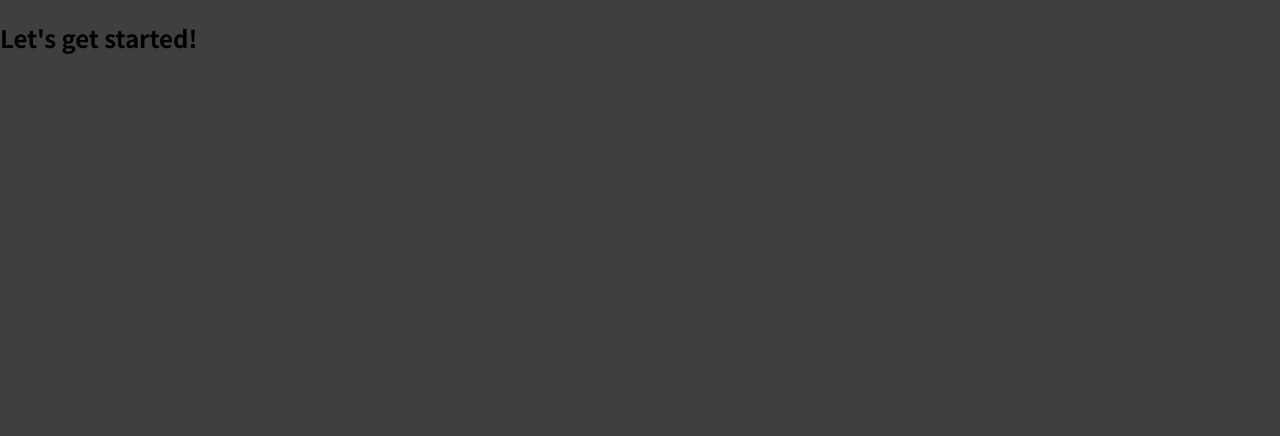
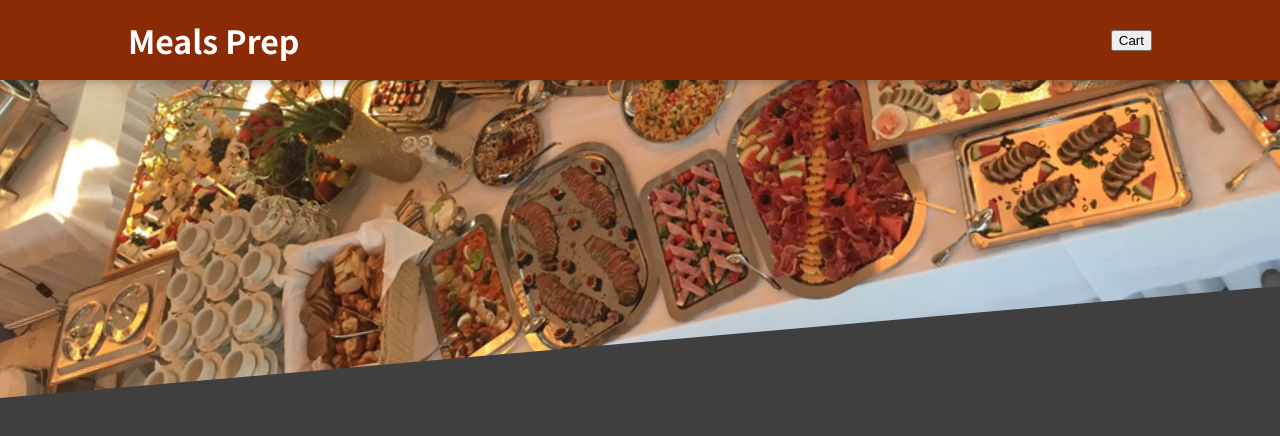
Before and after one commit to takkar94/BasicFoodAppWithHooks, a React (Create React App) app: page / in a window 1280 px wide. Shown: the top 436 px of the page. Built offline with nearby package versions, Linux system fonts and the light colour scheme.

Commit message:
added css as well as the main file

```diff
--- a/src/App.js
+++ b/src/App.js
@@ -1,8 +1,11 @@
+import { Fragment } from "react/cjs/react.production.min";
+import Header from "./Components/Layout/Header";
+
 function App() {
   return (
-    <div>
-      <h2>Let's get started!</h2>
-    </div>
+    <Fragment>
+      <Header/>
+    </Fragment>
   );
 }
 
--- a/src/Components/Layout/Header.js
+++ b/src/Components/Layout/Header.js
@@ -1,15 +1,16 @@
 import React from "react";
 import mealsImg from '../../Assets/meals.jpg'
+import classes from './Header.module.css'
 
 const Header = (props) => {
     return (
         <React.Fragment>
-            <header>
+            <header className={classes.header}>
                 <h1>Meals Prep</h1>
                 <button>Cart</button>
             </header>
-            <div>
-                <img src= {mealsImg}/>
+            <div className={classes['main-image']}>
+                <img src= {mealsImg} alt ="table full of food"/>
             </div>
         </React.Fragment>
     )
```
Also changed, not shown: 1 other file (tests, documents, lock files or other folders).
